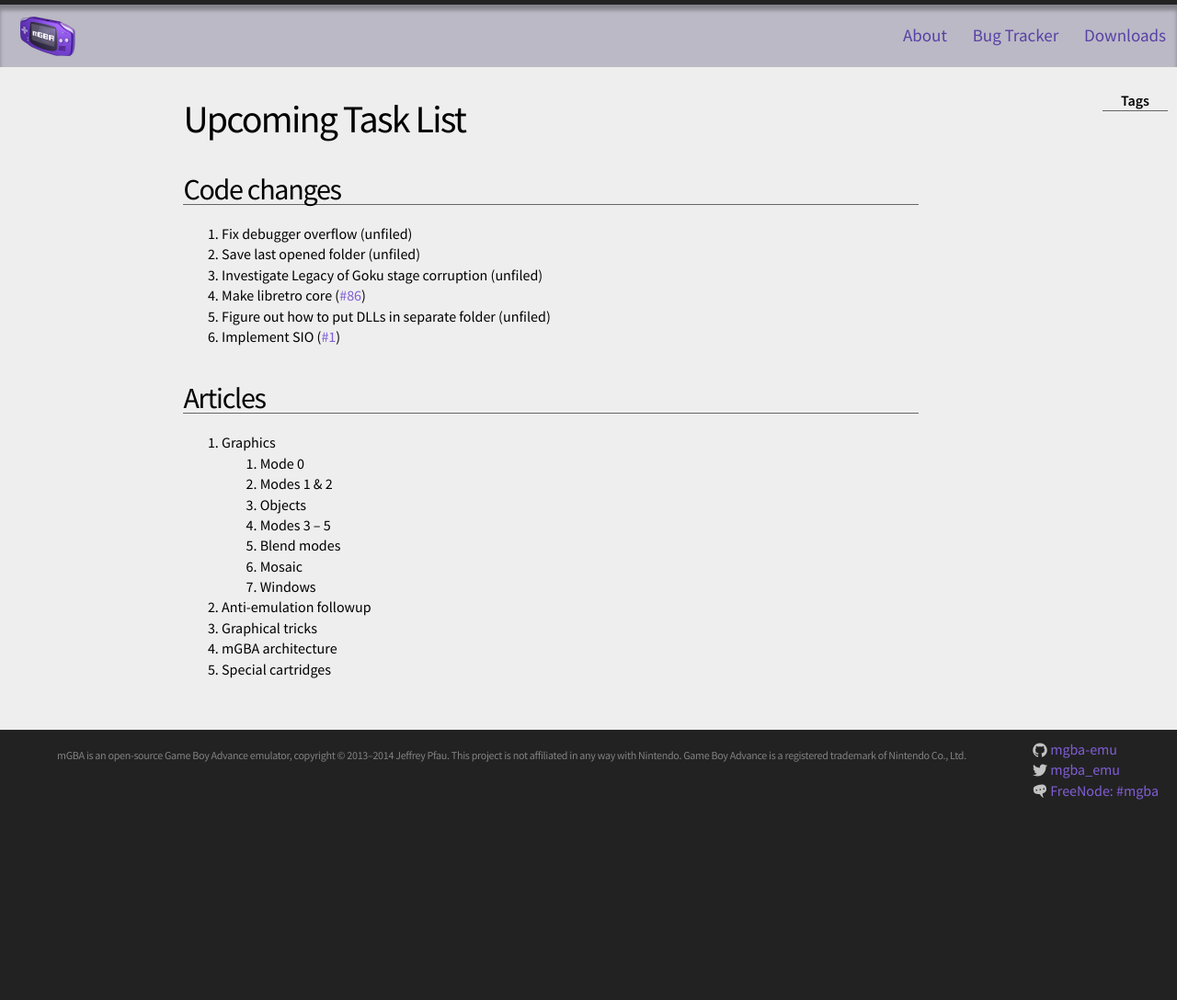
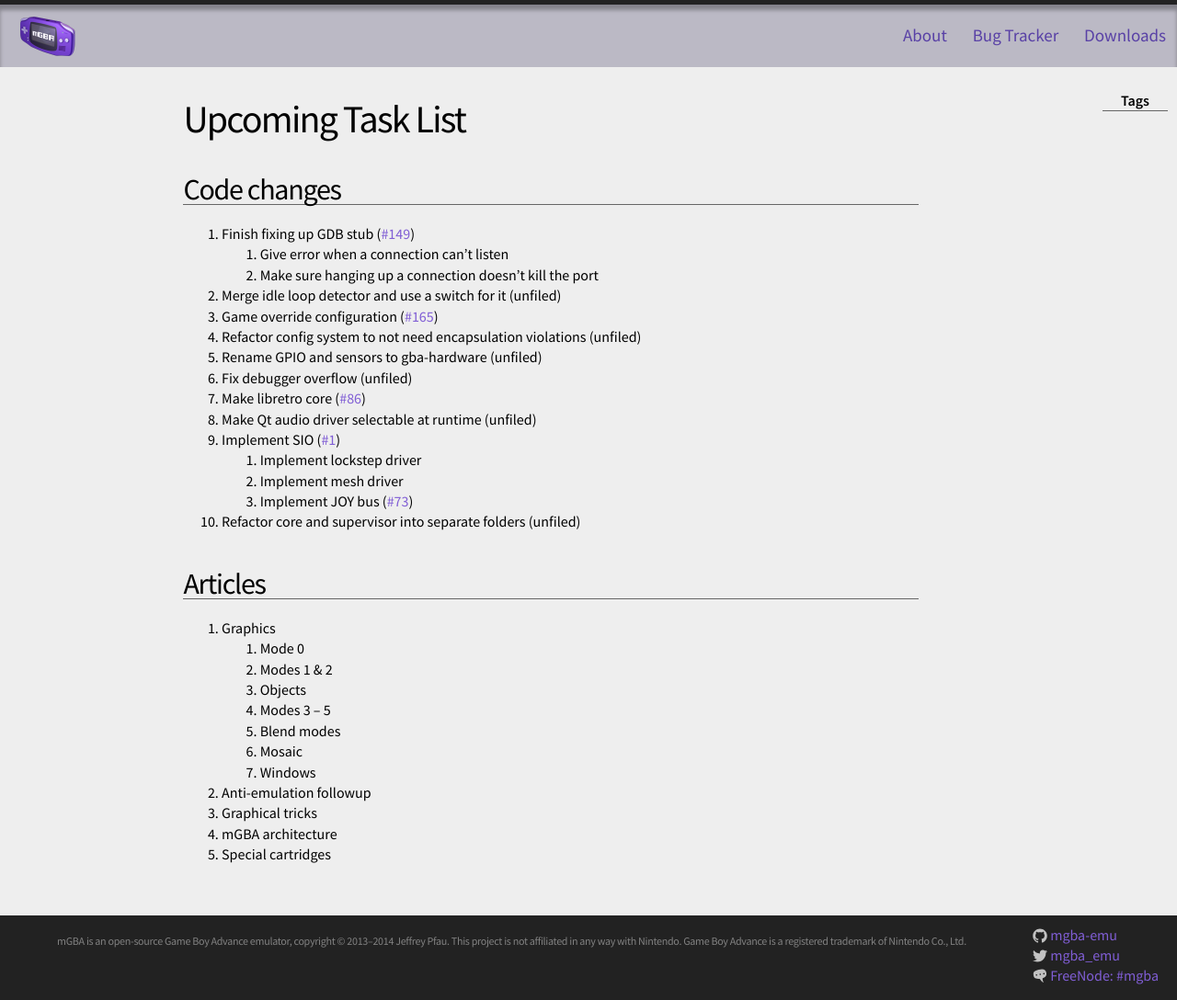
Before and after one commit to mgba-emu/www, a Jekyll site: the page built from tasks.markdown, in a window 1280 px wide. Shown: the whole page at 92% size. Built offline with Jekyll 4.4.1, drawn with Linux system fonts in a browser that asks for light colours; before the commit the page ends 900 px from its top, so only the background shows below that.

Commit message:
Update task list

```diff
--- a/tasks.markdown
+++ b/tasks.markdown
@@ -6,12 +6,21 @@
 Code changes
 ------------
 
+1. Finish fixing up GDB stub ({% bug 149 %})
+    1. Give error when a connection can't listen
+	1. Make sure hanging up a connection doesn't kill the port
+1. Merge idle loop detector and use a switch for it (unfiled)
+1. Game override configuration ({% bug 165 %})
+1. Refactor config system to not need encapsulation violations (unfiled)
+1. Rename GPIO and sensors to gba-hardware (unfiled)
 1. Fix debugger overflow (unfiled)
-1. Save last opened folder (unfiled)
-1. Investigate Legacy of Goku stage corruption (unfiled)
 1. Make libretro core ({% bug 86 %})
-1. Figure out how to put DLLs in separate folder (unfiled)
+1. Make Qt audio driver selectable at runtime (unfiled)
 1. Implement SIO ({% bug 1 %})
+    1. Implement lockstep driver
+	1. Implement mesh driver
+    1. Implement JOY bus ({% bug 73 %})
+1. Refactor core and supervisor into separate folders (unfiled)
 
 Articles
 --------
```
